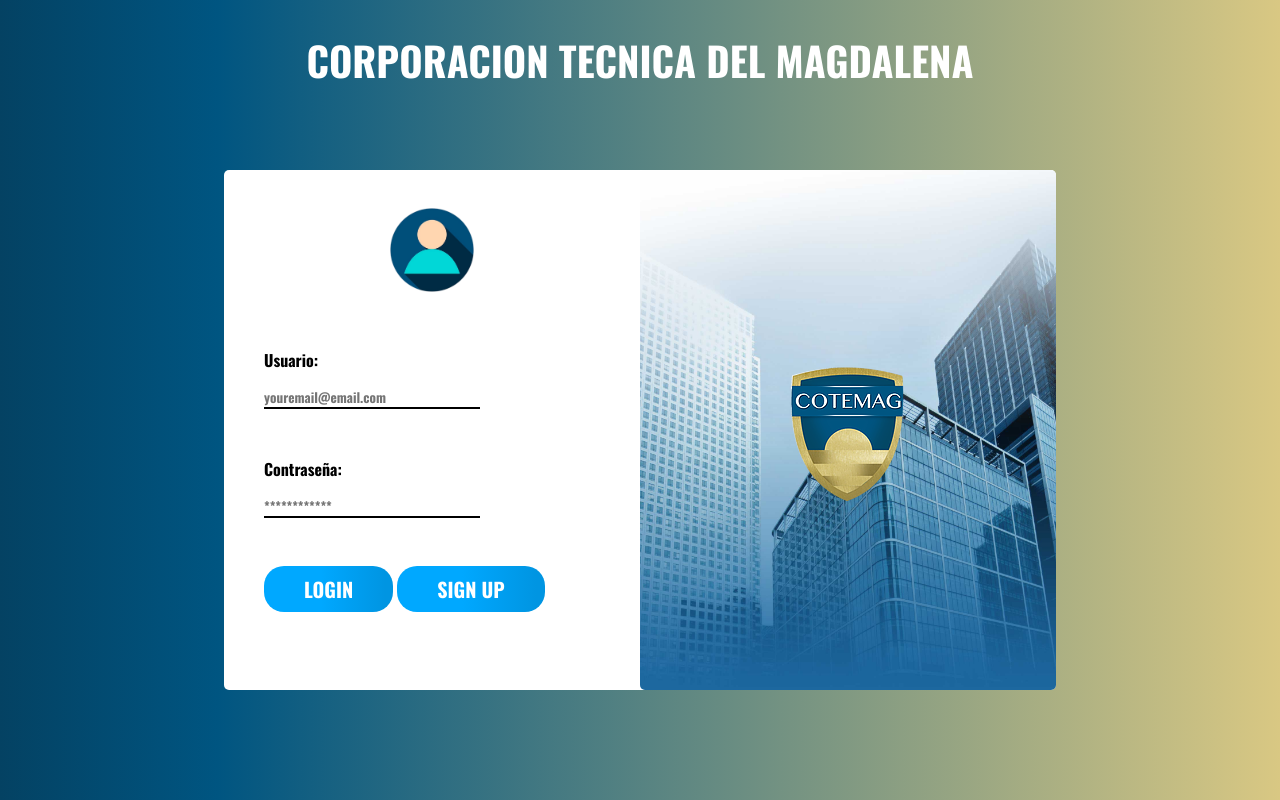
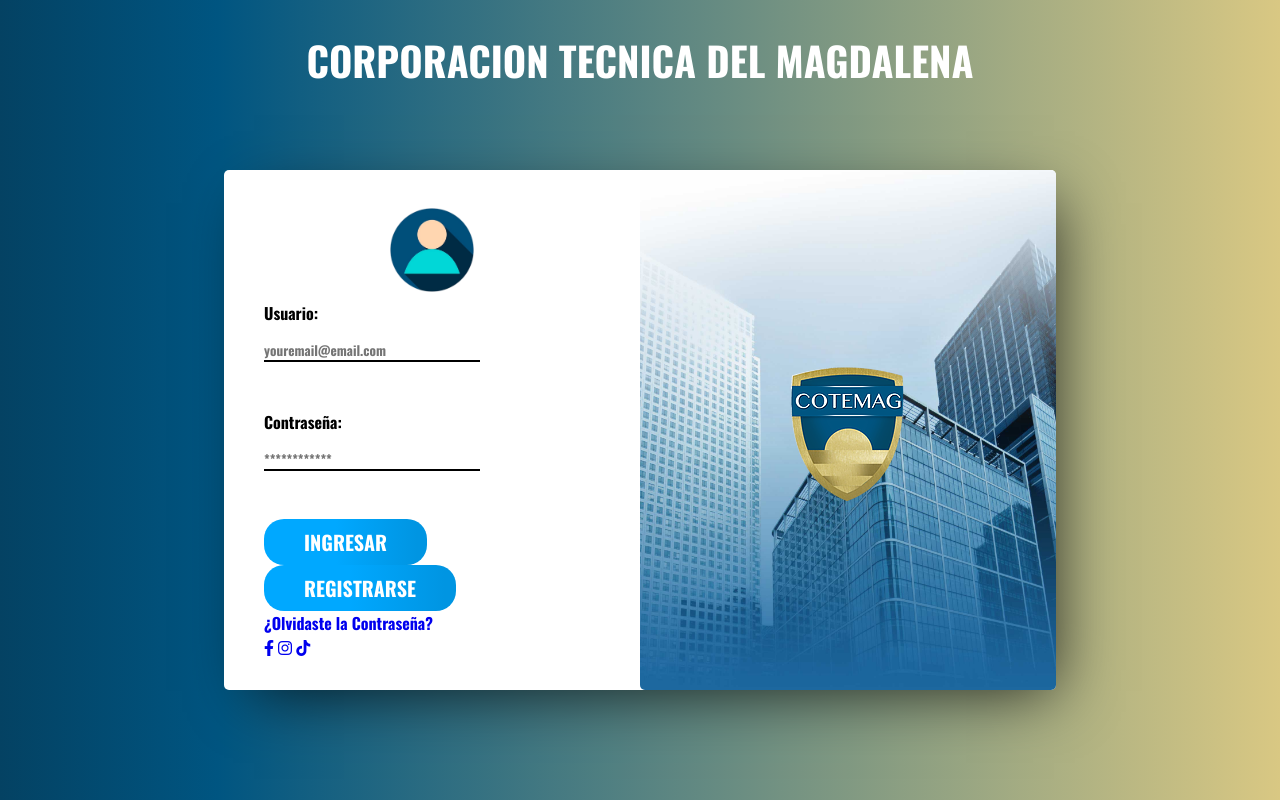
Before and after one commit to Danielcand28/Web-Administrativa-COTEMAG, a plain HTML site: page index.html in a window 1280 px wide. Drawn offline with nearby package versions, Linux system fonts and the light colour scheme.

Commit message:
agrege botones: redes sociales y recordar contraseña y otros efectos

```diff
--- a/css/index.css
+++ b/css/index.css
@@ -35,6 +35,7 @@
     border-radius: 5px;
     margin-bottom: 80px;
     color: black;
+    box-shadow: 14px 17px 59px -16px rgba(0,0,0,0.75);;
 }
 
 
--- a/index.html
+++ b/index.html
@@ -5,6 +5,7 @@
     <meta name="viewport" content="width=device-width, initial-scale=1.0">
     <title>Document</title>
     <link rel="stylesheet" href="/css/index.css">
+    <link rel="stylesheet" href="https://cdnjs.cloudflare.com/ajax/libs/font-awesome/6.4.2/css/all.min.css" integrity="sha512-z3gLpd7yknf1YoNbCzqRKc4qyor8gaKU1qmn+CShxbuBusANI9QpRohGBreCFkKxLhei6S9CQXFEbbKuqLg0DA==" crossorigin="anonymous" referrerpolicy="no-referrer" />
 </head>
 <body>
 
@@ -42,16 +43,26 @@
 
                     <div>
 
-                        <button type="button" id="loginBtn" onclick="mostrarOpciones('logiin')">LOGIN</button>
-                    <button type="button" id="registroBtn" onclick="mostrarOpciones('registro')">SIGN UP</button>
+                        <button type="button" id="loginBtn" onclick="mostrarOpciones('logiin')">INGRESAR</button>
+                        <button type="button" id="registroBtn" onclick="mostrarOpciones('registro')">REGISTRARSE</button>
+                    </div>
+                    <div class="sec-r-contrasena">
+                        <a href="#">¿Olvidaste la  Contraseña?</a>
                     </div>
 
+                    <div class="socialmedia">
+                        <a href="#"><i class="fa-brands fa-facebook-f"></i></a>
+
+                        <a href="#"><i class="fa-brands fa-instagram"></i></a>
+
+                        <a href="#"><i class="fa-brands fa-tiktok"></i></a>
+                    </div>
                 </form>
 
 
             </div>
             <div class="seccionDerechaFormulario">
-             <img src="/assets/LogoCotemag.png" alt="">
+            <img src="/assets/LogoCotemag.png" alt="">
             </div>
         </div>
     </main>
```
